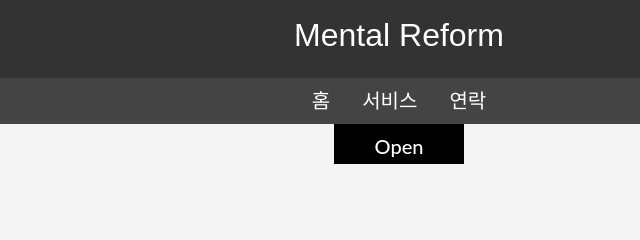
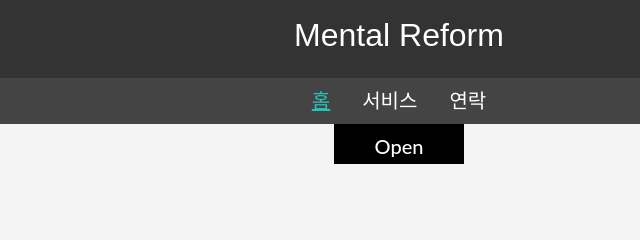
Before and after one commit to JITUCHU/2023AIoT-PART3-Project, a plain HTML site: page index.html in a window 1280 px wide. In both pictures the pointer is over the link 561 px from the left and 101 px from the top of the page. Shown: the top 240 px of the page, 241-881 px from the left. Drawn offline with nearby package versions, Linux system fonts and the light colour scheme.

Commit message:
hover plus

```diff
--- a/home.css
+++ b/home.css
@@ -20,6 +20,11 @@ body {
     nav a {
       color: #fff;
       text-decoration: none;
+      margin: 0 1rem;
+    }
+    nav a:hover {
+      color: #27c3b6;
+      text-decoration: underline;
       margin: 0 1rem;
     }
     section {
```
